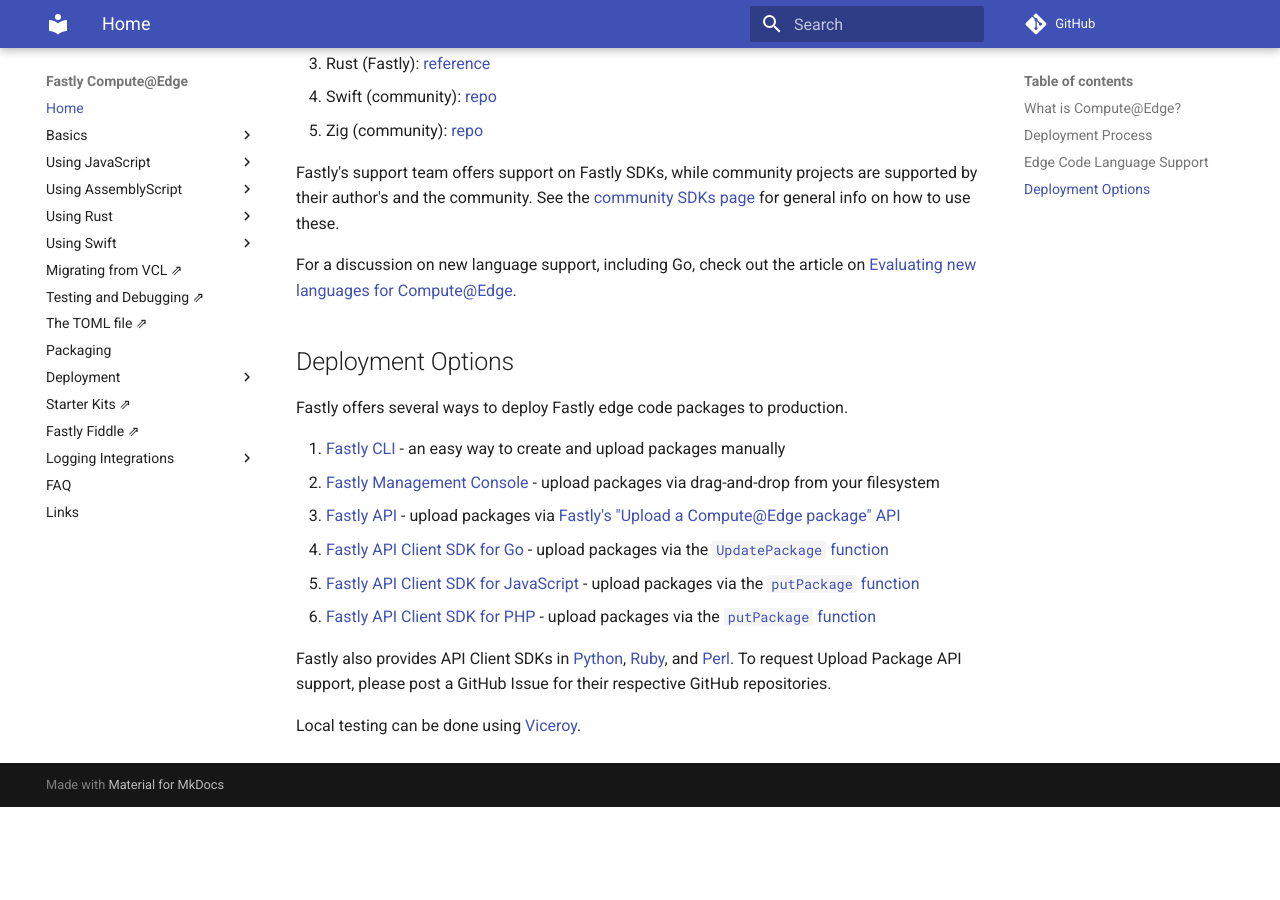
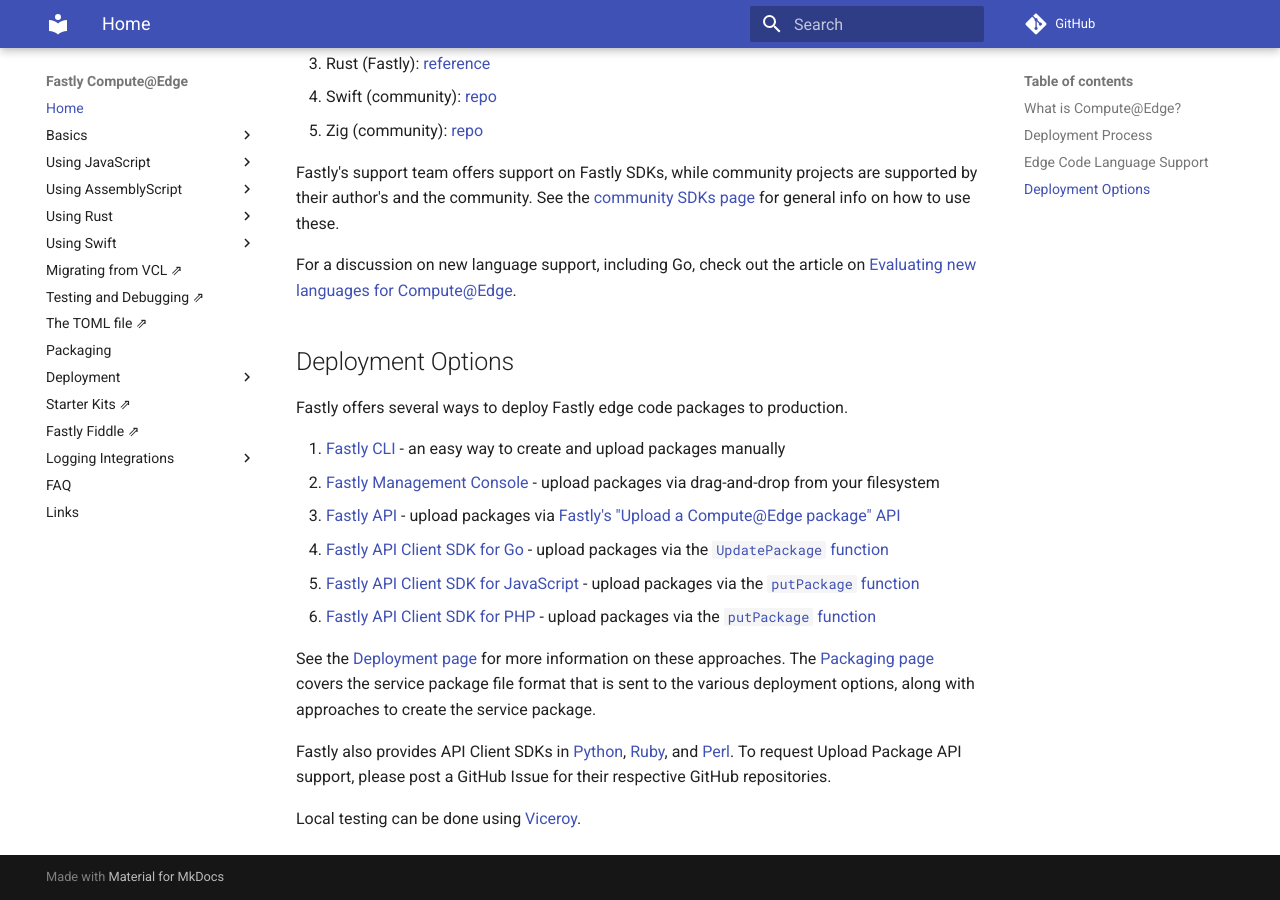
Before and after one commit to grokify/fastly-guide-compute, an MkDocs documentation site: the page built from docs/index.md, in a window 1280 px wide and 900 px high, scrolled down 1360 px. Built offline with MkDocs 1.6.1 and Material for MkDocs 9.7.7, drawn with Linux system fonts in a browser that asks for light colours; comment, search, counter and statistics services are not loaded; before the commit the page ends 2167 px from its top, so only the background shows below that.

Commit message:
enhance: home page: add links to Deployment and Packaging pages

```diff
--- a/docs/index.md
+++ b/docs/index.md
@@ -58,6 +58,8 @@
 1. [Fastly API Client SDK for JavaScript](https://github.com/fastly/fastly-js) - upload packages via the [`putPackage` function](https://github.com/fastly/fastly-js/blob/main/docs/PackageApi.md#putPackage)
 1. [Fastly API Client SDK for PHP](https://github.com/fastly/fastly-php) - upload packages via the [`putPackage` function](https://github.com/fastly/fastly-php/blob/main/docs/Api/PackageApi.md#putpackage)
 
+See the [Deployment page](compute/uploading_and_activation/) for more information on these approaches. The [Packaging page](compute/packaging/) covers the service package file format that is sent to the various deployment options, along with approaches to create the service package.
+
 Fastly also provides API Client SDKs in [Python](https://github.com/fastly/fastly-py), [Ruby](https://github.com/fastly/fastly-ruby), and [Perl](https://github.com/fastly/fastly-js). To request Upload Package API support, please post a GitHub Issue for their respective GitHub repositories.
 
 Local testing can be done using [Viceroy](https://github.com/fastly/Viceroy).
```
